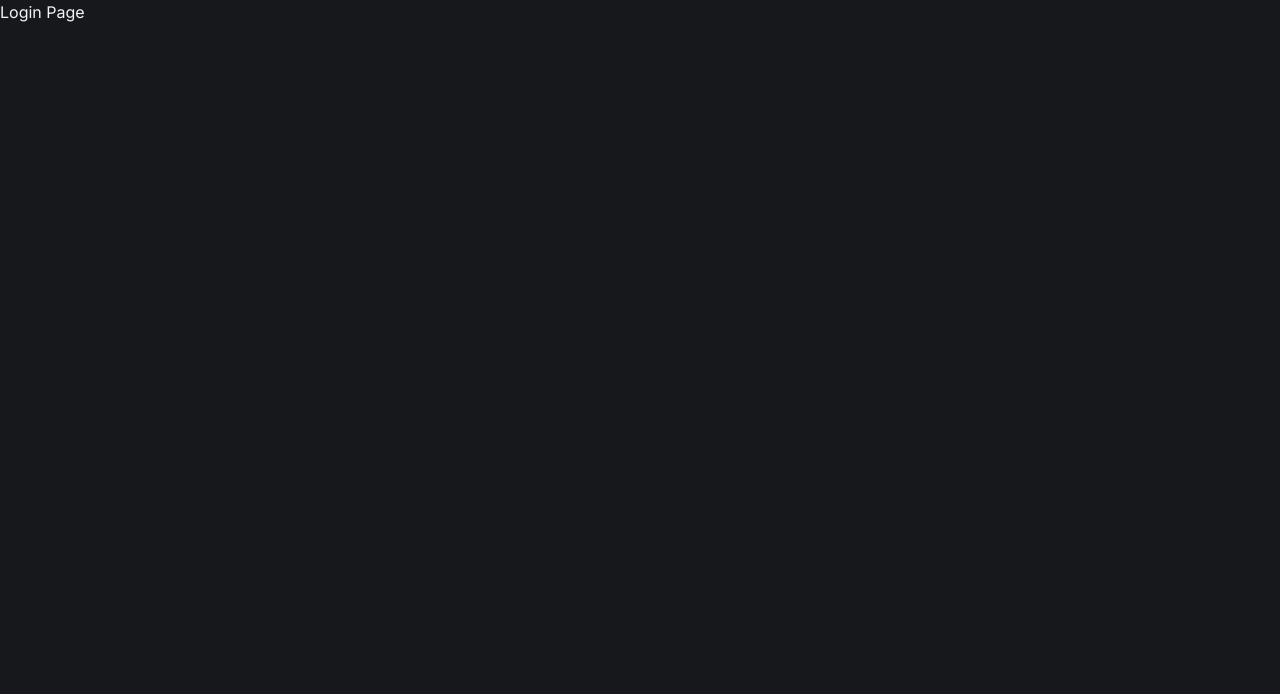
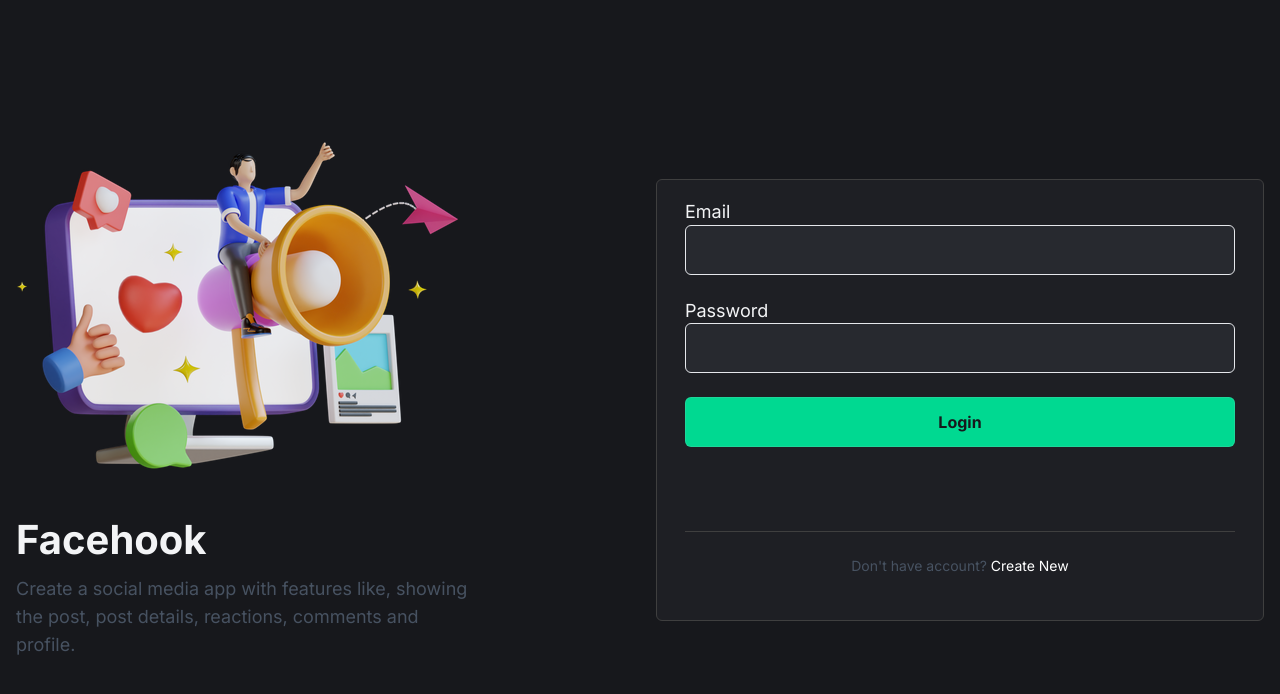
Before and after one commit to emonShimoul/RNext_React_FaceHook_Project, a React (Vite) app: page /login in a window 1280 px wide. Shown: the top 694 px of the page. Built offline with nearby package versions, Linux system fonts and the light colour scheme.

Commit message:
implemented login page using react-hook-form

```diff
--- a/package.json
+++ b/package.json
@@ -13,6 +13,7 @@
     "@tailwindcss/vite": "^4.3.5",
     "react": "^19.3.1",
     "react-dom": "^19.3.1",
+    "react-hook-form": "^7.92.0",
     "react-router": "^8.5.1",
     "tailwindcss": "^4.3.5"
   },
--- /dev/null
+++ b/src/components/auth/LoginForm.jsx
@@ -0,0 +1,63 @@
+import { useForm } from "react-hook-form";
+import { useNavigate } from "react-router";
+import Field from "../common/Field";
+
+const LoginForm = () => {
+  const navigate = useNavigate();
+  const {
+    register,
+    handleSubmit,
+    formState: { errors },
+  } = useForm();
+
+  const submitForm = (formData) => {
+    console.log(formData);
+    navigate("/");
+  };
+
+  return (
+    <form
+      action=""
+      className="border-b border-[#3F3F3F] pb-10 lg:pb-15"
+      onSubmit={handleSubmit(submitForm)}
+    >
+      <Field label="Email" error={errors.email}>
+        <input
+          {...register("email", { required: "Email ID is Required" })}
+          className={`auth-input ${
+            errors.email ? "border-red-500" : "border-gray-200"
+          }`}
+          type="email"
+          name="email"
+          id="email"
+        />
+      </Field>
+
+      <Field label="Password" error={errors.password}>
+        <input
+          {...register("password", {
+            required: "Password is Required",
+            minLength: {
+              value: 8,
+              message: "Your password must be at least 8 characters",
+            },
+          })}
+          className={`auth-input ${
+            errors.email ? "border-red-500" : "border-gray-200"
+          }`}
+          type="password"
+          name="password"
+          id="password"
+        />
+      </Field>
+
+      <Field>
+        <button className="auth-input bg-lwsGreen font-bold text-deepDark transition-all hover:opacity-90">
+          Login
+        </button>
+      </Field>
+    </form>
+  );
+};
+
+export default LoginForm;
--- /dev/null
+++ b/src/components/common/Field.jsx
@@ -0,0 +1,30 @@
+import React from "react";
+
+const Field = ({ label, children, htmlFor, error }) => {
+  const id = htmlFor || getChildId(children);
+  return (
+    <div className="form-control">
+      {label && (
+        <label htmlFor={id} className="auth-label">
+          {label}
+        </label>
+      )}
+      {children}
+      {!!error && (
+        <div role="alert" className="text-red-600">
+          {error.message}
+        </div>
+      )}
+    </div>
+  );
+};
+
+const getChildId = (children) => {
+  const child = React.Children.only(children);
+
+  if ("id" in child.props) {
+    return child.props.id;
+  }
+};
+
+export default Field;
--- a/src/pages/LoginPage.jsx
+++ b/src/pages/LoginPage.jsx
@@ -1,5 +1,47 @@
+import { Link } from "react-router";
+import AuthIllustration from "../assets/images/auth_illustration.png";
+import LoginForm from "../components/auth/LoginForm";
+
 const LoginPage = () => {
-  return <div>Login Page</div>;
+  return (
+    <main className="flex min-h-screen items-center justify-center bg-deepDark py-8">
+      <div className="max-w-342 flex-1">
+        <div className="container grid items-center gap-8 lg:grid-cols-2">
+          <div>
+            <img
+              className="mb-12 max-w-full max-lg:hidden"
+              src={AuthIllustration}
+              alt="auth_illustration"
+            />
+            <div>
+              <h1 className="mb-3 text-4xl font-bold lg:text-[40px]">
+                Facehook
+              </h1>
+              <p className="max-w-113 text-gray-600/95 lg:text-lg">
+                Create a social media app with features like, showing the post,
+                post details, reactions, comments and profile.
+              </p>
+            </div>
+          </div>
+
+          <div className="card">
+            <LoginForm />
+            <div className="py-4 lg:py-6">
+              <p className="text-center text-xs text-gray-600/95 lg:text-sm">
+                Don't have account?{" "}
+                <Link
+                  className="text-white transition-all hover:text-lwsGreen hover:underline"
+                  to="/register"
+                >
+                  Create New
+                </Link>
+              </p>
+            </div>
+          </div>
+        </div>
+      </div>
+    </main>
+  );
 };
 
 export default LoginPage;
```
Also changed, not shown: 1 other file (tests, documents, lock files or other folders).
